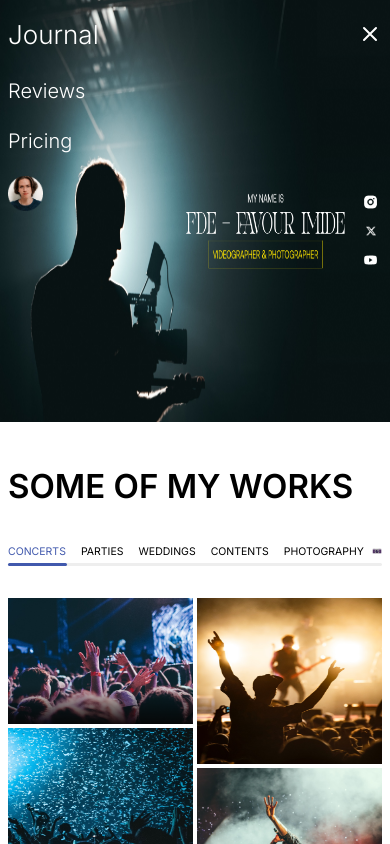
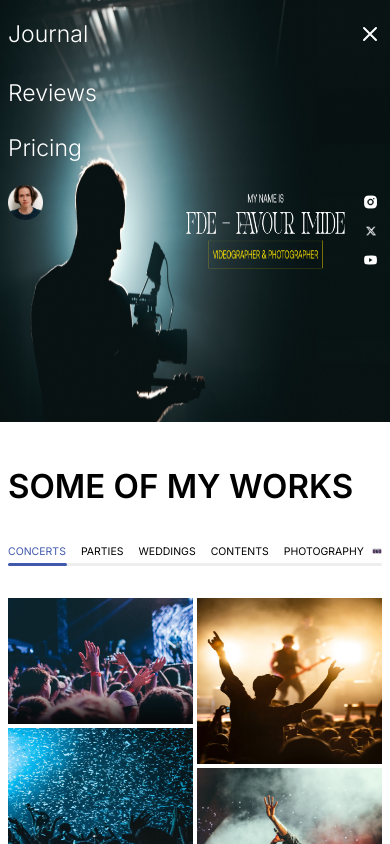
Before and after one commit to nathscode/whoisfde, a Next.js app: page / in a window 390 px wide. Both pictures are taken after a click on the button 370 px from the left and 34 px from the top of the page. Shown: the top 844 px of the page. Built offline with nearby package versions, Linux system fonts and the light colour scheme.

Commit message:
Update minimized-nav.tsx

```diff
--- a/components/nav/minimized-nav.tsx
+++ b/components/nav/minimized-nav.tsx
@@ -49,7 +49,7 @@ export default function MinimizedTopNav({
 
   const navList = () => {
     return (
-      <div className="flex flex-col gap-5 text-[20px] font-[350]">
+      <div className="flex flex-col gap-5 text-[23px] font-[350]">
         {/* <button className="px-3 py-2 rounded-lg text-black bg-[#E3C3C3]">Logo</button> */}
         {/* <div className="flex items-center gap-2">
           <span>+234 812340593</span>
@@ -102,7 +102,7 @@ export default function MinimizedTopNav({
       <div className="mx-auto md:flex items-center md:justify-between">
         <div className={`flex items-center py-[14px] justify-between pl-2`}>
           <div
-            className="text-[26px] font-[350]"
+            className="text-[23px] font-[350]"
             onClick={() => {
               setIsHome(true);
               setDynamicStyles( 'bg-white text-black'  );
```
